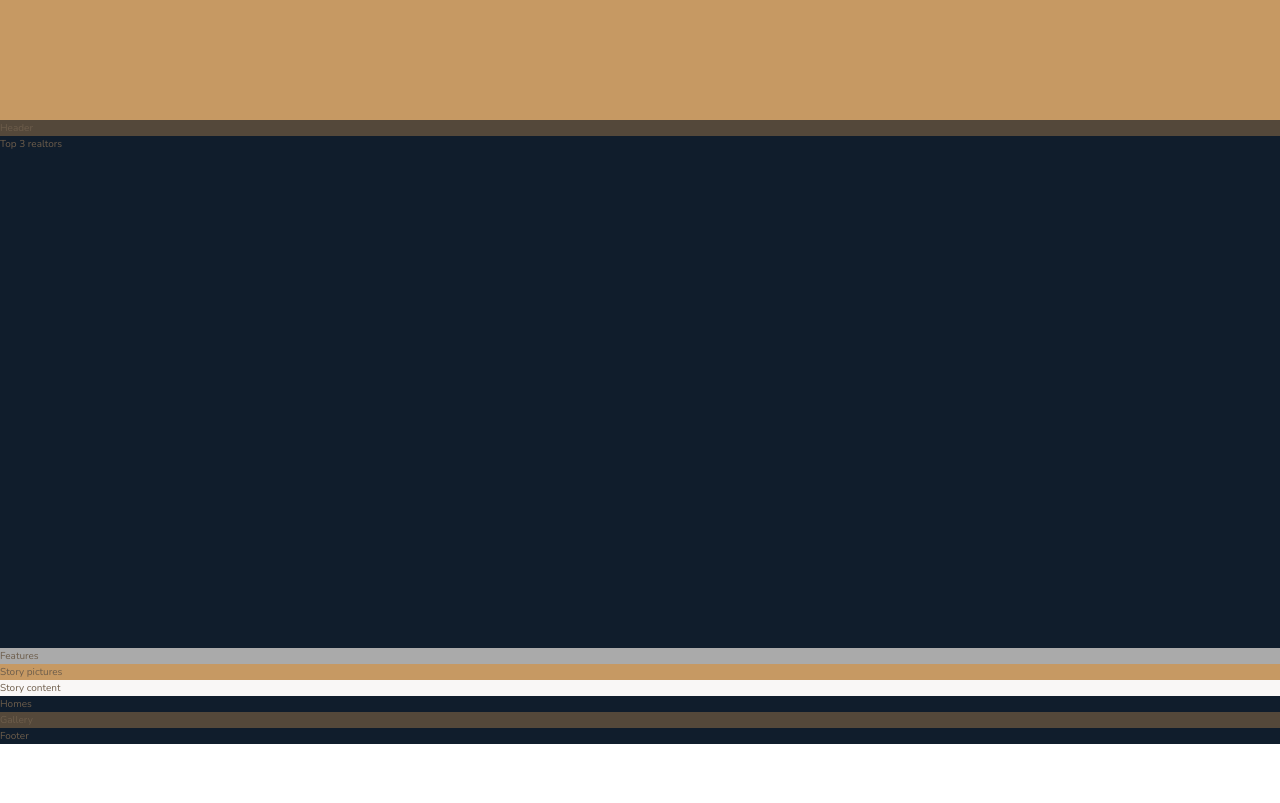
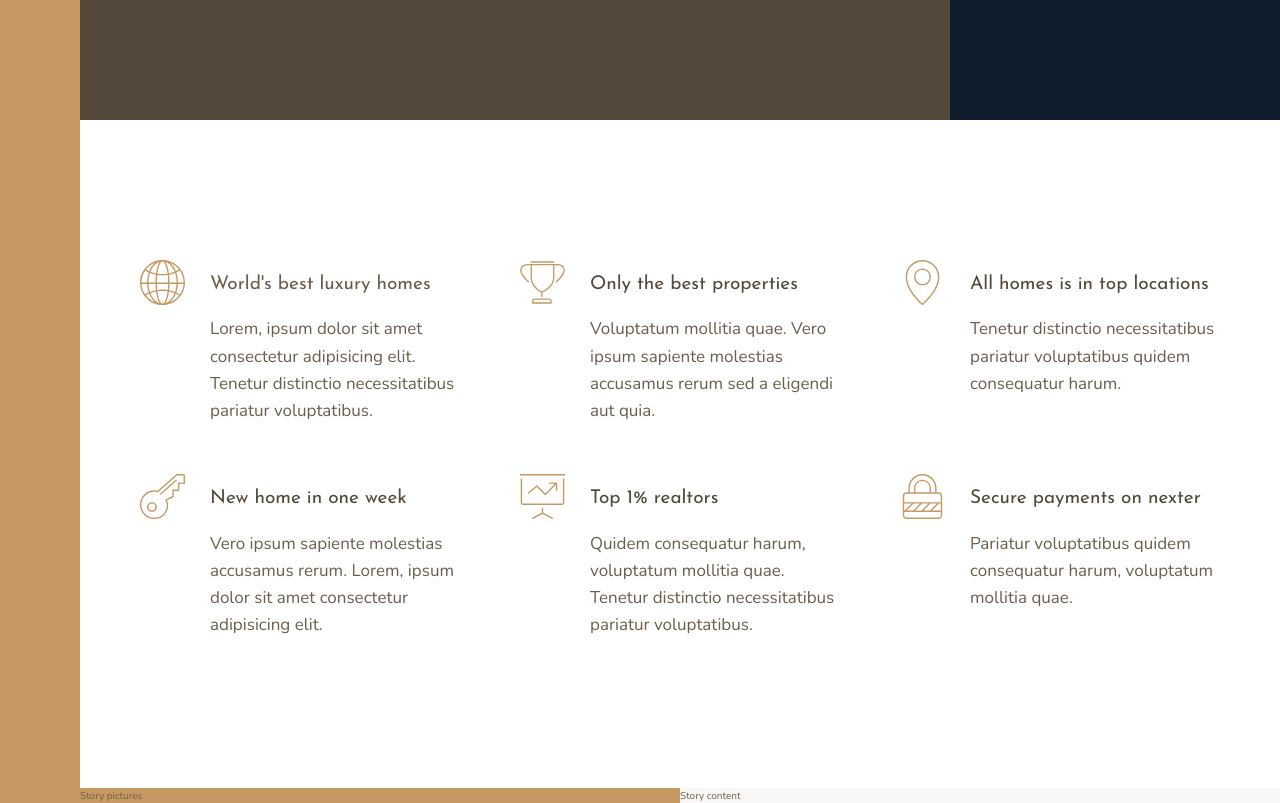
Before and after one commit to tayfurerkenci/nexter-scss-grid, a website: page index.html in a window 1280 px wide. Shown: the part 520-1323 px from the top of the page. Before the commit the page ends 1264 px from the top, so only its background shows below. Drawn offline with nearby package versions, Linux system fonts and the light colour scheme.

Commit message:
feat: implemented overall layout and features section

```diff
--- a/index.html
+++ b/index.html
@@ -21,7 +21,72 @@
 
     <div class="realtors">Top 3 realtors</div>
 
-    <section class="features">Features</section>
+    <section class="features">
+      <div class="feature">
+        <svg class="feature__icon">
+          <use xlink:href="img/sprite.svg#icon-global"></use>
+        </svg>
+        <h4 class="heading-4">World's best luxury homes</h4>
+        <p class="feature__text">
+          Lorem, ipsum dolor sit amet consectetur adipisicing elit. Tenetur
+          distinctio necessitatibus pariatur voluptatibus.
+        </p>
+      </div>
+
+      <div class="feature">
+        <svg class="feature__icon">
+          <use xlink:href="img/sprite.svg#icon-trophy"></use>
+        </svg>
+        <h4 class="heading-4 heading-4--dark">Only the best properties</h4>
+        <p class="feature__text">
+          Voluptatum mollitia quae. Vero ipsum sapiente molestias accusamus
+          rerum sed a eligendi aut quia.
+        </p>
+      </div>
+
+      <div class="feature">
+        <svg class="feature__icon">
+          <use xlink:href="img/sprite.svg#icon-map-pin"></use>
+        </svg>
+        <h4 class="heading-4 heading-4--dark">All homes is in top locations</h4>
+        <p class="feature__text">
+          Tenetur distinctio necessitatibus pariatur voluptatibus quidem
+          consequatur harum.
+        </p>
+      </div>
+
+      <div class="feature">
+        <svg class="feature__icon">
+          <use xlink:href="img/sprite.svg#icon-key"></use>
+        </svg>
+        <h4 class="heading-4 heading-4--dark">New home in one week</h4>
+        <p class="feature__text">
+          Vero ipsum sapiente molestias accusamus rerum. Lorem, ipsum dolor sit
+          amet consectetur adipisicing elit.
+        </p>
+      </div>
+
+      <div class="feature">
+        <svg class="feature__icon">
+          <use xlink:href="img/sprite.svg#icon-presentation"></use>
+        </svg>
+        <h4 class="heading-4 heading-4--dark">Top 1% realtors</h4>
+        <p class="feature__text">
+          Quidem consequatur harum, voluptatum mollitia quae. Tenetur distinctio
+          necessitatibus pariatur voluptatibus.
+        </p>
+      </div>
+      <div class="feature">
+        <svg class="feature__icon">
+          <use xlink:href="img/sprite.svg#icon-lock"></use>
+        </svg>
+        <h4 class="heading-4 heading-4--dark">Secure payments on nexter</h4>
+        <p class="feature__text">
+          Pariatur voluptatibus quidem consequatur harum, voluptatum mollitia
+          quae.
+        </p>
+      </div>
+    </section>
 
     <section class="story__pictures">Story pictures</section>
 
--- a/sass/_base.scss
+++ b/sass/_base.scss
@@ -37,4 +37,9 @@ body {
 .container {
   display: grid;
   grid-template-rows: 80vh min-content 40vw repeat(3, min-content);
+  grid-template-columns:
+    [sidebar-start] 8rem [sidebar-end full-start] minmax(6rem, 1fr)
+    [center-start] repeat(8, [col-start] minmax(min-content, 14rem) [col-end])
+    [center-end] minmax(6rem, 1fr)
+    [full-end];
 }
--- a/sass/_features.scss
+++ b/sass/_features.scss
@@ -1,3 +1,30 @@
 .features {
-  background-color: $color-grey-light-2;
+  grid-column: center-start / center-end;
+
+  margin: 15rem 0;
+
+  display: grid;
+  // grid-template-columns: repeat(3, 1fr);
+  grid-template-columns: repeat(auto-fit, minmax(25rem, 1fr));
+  grid-gap: 6rem;
+  align-items: start;
 }
+
+.feature {
+  display: grid;
+  grid-template-columns: min-content 1fr;
+  grid-row-gap: 1.5rem;
+  grid-column-gap: 2.5rem;
+
+  &__icon {
+    fill: $color-primary;
+    width: 4.5rem;
+    height: 4.5rem;
+    grid-row: 1 / span 2;
+    transform: translateY(-1rem);
+  }
+
+  &__text {
+    font-size: 1.7rem;
+  }
+}
--- a/sass/_footer.scss
+++ b/sass/_footer.scss
@@ -1,3 +1,4 @@
 .footer {
   background-color: $color-secondary;
+  grid-column: full-start / full-end;
 }
--- a/sass/_gallery.scss
+++ b/sass/_gallery.scss
@@ -1,3 +1,4 @@
 .gallery {
   background-color: $color-grey-dark-1;
+  grid-column: full-start / full-end;
 }
--- a/sass/_header.scss
+++ b/sass/_header.scss
@@ -1,3 +1,4 @@
 .header {
   background-color: $color-grey-dark-1;
+  grid-column: full-start / col-end 6;
 }
--- a/sass/_homes.scss
+++ b/sass/_homes.scss
@@ -1,3 +1,4 @@
 .homes {
   background-color: $color-secondary;
+  grid-column: center-start / center-end;
 }
--- a/sass/_realtors.scss
+++ b/sass/_realtors.scss
@@ -1,3 +1,4 @@
 .realtors {
   background-color: $color-secondary;
+  grid-column: col-start 7 / full-end;
 }
--- a/sass/_sidebar.scss
+++ b/sass/_sidebar.scss
@@ -1,3 +1,5 @@
 .sidebar {
   background-color: $color-primary;
+  grid-column: sidebar-start / sidebar-end;
+  grid-row: 1 / -1;
 }
--- a/sass/_story.scss
+++ b/sass/_story.scss
@@ -1,9 +1,11 @@
 .story {
   &__pictures {
     background-color: $color-primary;
+    grid-column: full-start / col-end 4;
   }
 
   &__content {
     background-color: $color-grey-light-1;
+    grid-column: col-start 5 / full-end;
   }
 }
--- a/sass/_typography.scss
+++ b/sass/_typography.scss
@@ -0,0 +1,29 @@
+%heading {
+  font-family: $font-display;
+  font-weight: 400;
+}
+
+.heading-1 {
+  @extend %heading;
+}
+
+.heading-2 {
+  @extend %heading;
+}
+
+.heading-3 {
+  @extend %heading;
+}
+
+.heading-4 {
+  @extend %heading;
+  font-size: 1.9rem;
+
+  &--light {
+    color: $color-grey-light-1;
+  }
+
+  &--dark {
+    color: $color-grey-dark-1;
+  }
+}
```
Also changed, not shown: css/style.css.
